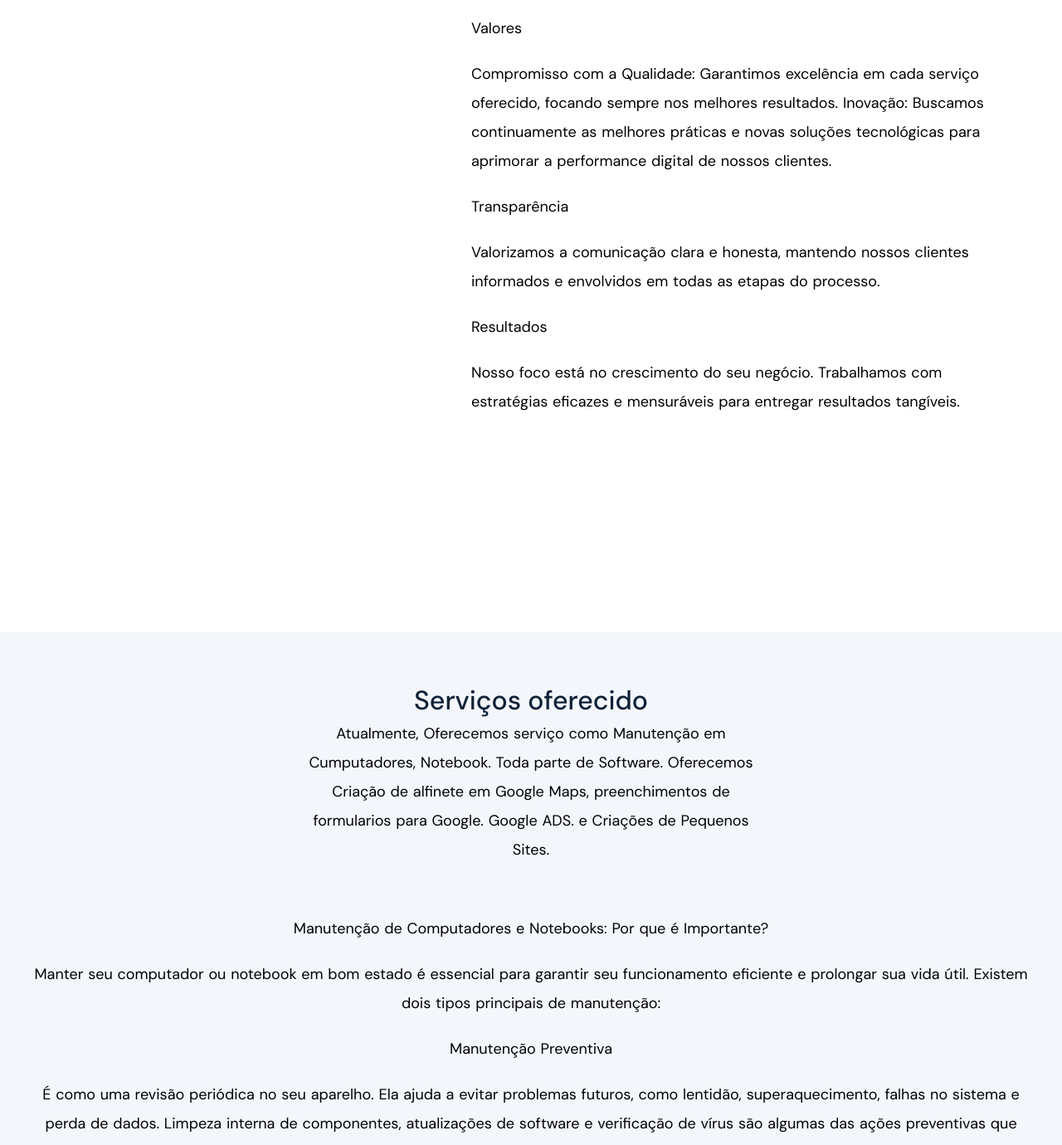
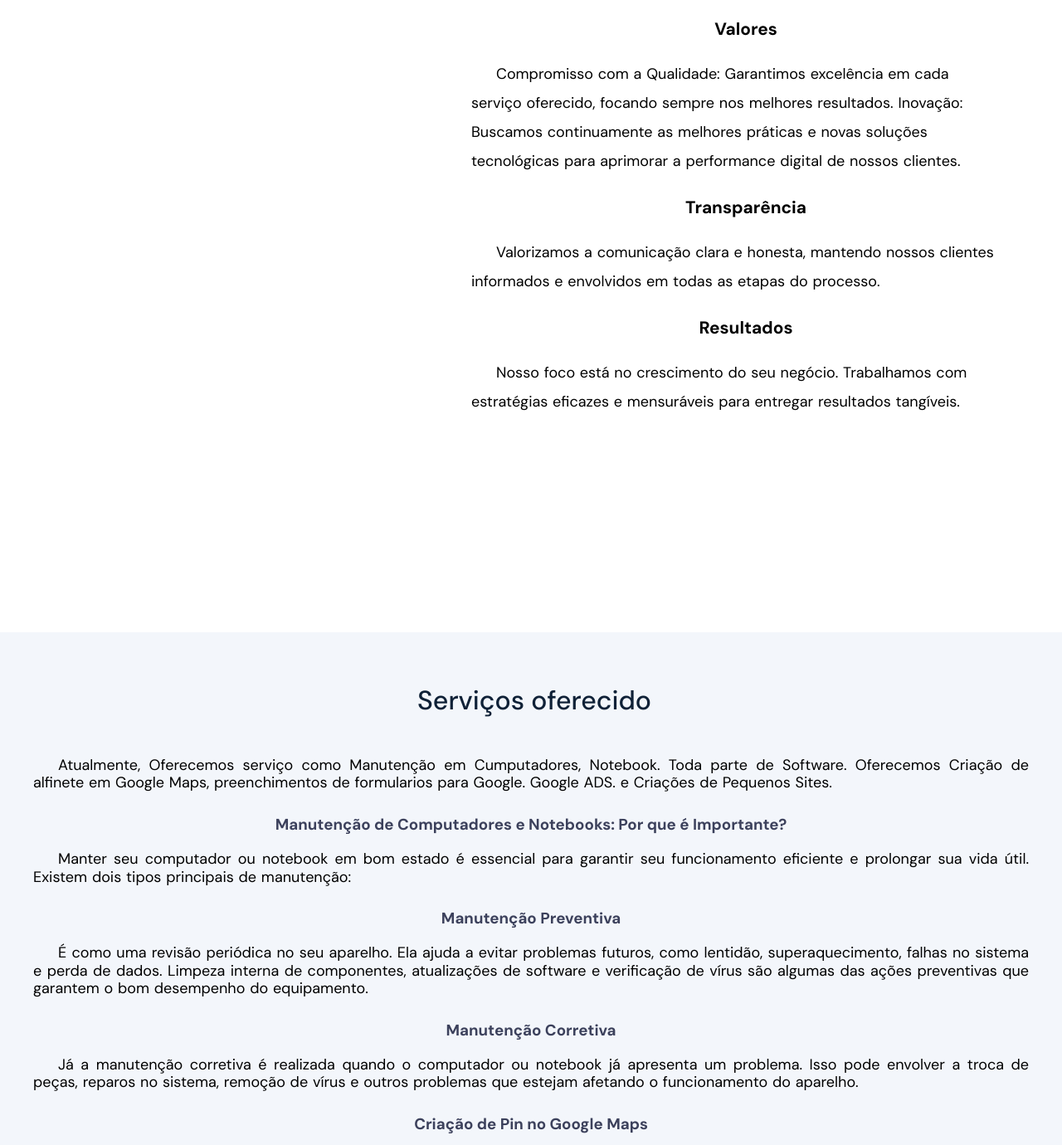
Before and after one commit to WillTavares20222/Portifolio-v1, a plain HTML site: page index.html in a window 1280 px wide. Shown: the part 1392-2772 px from the top of the page at 83% size. Drawn offline with Linux system fonts and the light colour scheme.

Commit message:
Atualização Site
Configurado identação de texto, paragrafos. afins

```diff
--- a/css/components/about.css
+++ b/css/components/about.css
@@ -30,6 +30,7 @@
 .about .about__right {
   flex: 1;
   max-width: 66rem;
+  text-indent: 30px;
 }
 
 @media only screen and (max-width: 768px) {
--- a/css/components/header.css
+++ b/css/components/header.css
@@ -15,6 +15,10 @@ header .header__left p {
   margin-top: 2rem;
   margin-bottom: 4rem;
   max-width:60rem;
+  text-indent: 30px;
+}
+header .header__left h1{
+  text-align: center;
 }
 
 header .header__right .header__image {
--- a/css/components/navbar.css
+++ b/css/components/navbar.css
@@ -8,9 +8,9 @@
 }
 
 .navbar .navbar__content {
-  padding: 3rem 4rem 1rem;
+  padding: 5rem 4rem 1rem;
   display: flex;
-  justify-content: space-between;
+  justify-content: center;
 }
 
 .navbar .navbar__content .navbar__links li {
@@ -33,6 +33,10 @@
 .navbar.active {
   box-shadow: 0 0.2rem 0.5rem rgba(0, 0, 0, 0.1);
 }
+
+
+/* Mobile */
+
 
 .navbar .navbar__content .navbar__mobile,
 .navbar .navbar__content .navbar__mobile .mobile__links {
--- a/css/components/skills.css
+++ b/css/components/skills.css
@@ -5,19 +5,37 @@
 
 .skills .skills__content {
   padding: 6rem 4rem;
+  text-align: justify;
+}
+
+.skills__content h2{
+  margin-bottom: 1.4em;
+  text-align: center;
+  text-indent: 8px;
+}
+
+.skills__content p{
+  text-indent: 30px;
+  line-height: 1.2em;
+  font-family:var(--font-family);
+}
+
+.skills__content h3{
+  margin-top: 1.4em;
+  color: var(--dark-secondary-color);
+  margin-bottom: 1.0em;
   text-align: center;
 }
-
-.skills .skills__content .description {
+/* .skills .skills__content .description {
   max-width: 56rem;
   margin: 0 auto 6rem;
-}
+} */
 
-.skills .skills__content ul {
+/* .skills .skills__content ul {
   display: grid;
   grid-template-columns: repeat(auto-fit, minmax(25rem, 1fr));
   gap: 2rem;
-}
+} */
 
 .skills .skills__content ul li .image-container {
   background-color: var(--white);
--- a/css/globals.css
+++ b/css/globals.css
@@ -40,9 +40,14 @@ h1 {
   font-size: 3.2rem;
   font-weight: 500;
   line-height: 4.5rem;
+  text-align: center;
   color: var(--secondary-color);
 }
 
+#missao, #valores, #tranparencia, #resultado{
+  text-align: center;
+  font-size: 1.3em;
+}
 p,
 .p {
   font-weight: 400;
--- a/css/variables.css
+++ b/css/variables.css
@@ -9,5 +9,5 @@
   --light-tertiary-color: #f3f6fb;
   --text-color: #343d48;
 
-  --font-family: 'DM Sans', sans-serif;
+  --font-family:'DM Sans', sans-serif;
 }
--- a/index.html
+++ b/index.html
@@ -93,22 +93,22 @@
         <h3 class="tertiary-title mb-m">
           SOBRE
         </h3>
-          <p> Missão </p>
+          <p id="missao"> <strong>Missão</strong> </p>
           <p>
             Na Localiza Technology, nossa missão é impulsionar o sucesso de pequenos negócios, fornecendo soluções acessíveis e
             eficazes em marketing digital e tecnologia. Nos dedicamos a ajudar nossos clientes a otimizar sua presença online, aumentar
             sua visibilidade e alcançar novos patamares de crescimento através de estratégias digitais personalizadas e consultoria técnica.
           </p>
-          <p>Valores</p>
+          <p id="valores"><strong>Valores</strong></p>
           <p>
             Compromisso com a Qualidade: Garantimos excelência em cada serviço oferecido, focando sempre nos melhores resultados.
             Inovação: Buscamos continuamente as melhores práticas e novas soluções tecnológicas para aprimorar a performance digital de nossos clientes.
           </p>
-          <P>Transparência </p>
+          <P id="tranparencia"><strong>Transparência</strong> </p>
             <P>
             Valorizamos a comunicação clara e honesta, mantendo nossos clientes informados e envolvidos em todas as etapas do processo.
           </p>
-          <p>Resultados</p>
+          <p id="resultado"><strong>Resultados</strong></p>
           <p>
             Nosso foco está no crescimento do seu negócio. Trabalhamos com estratégias eficazes e mensuráveis para entregar resultados tangíveis.
           </p>
@@ -119,40 +119,51 @@
     <section id="skills" class="skills">
       <div class="skills__content">
         <h2 class="tertiary-title">Serviços oferecido</h2>
-        <p class="description">
+        <p>
           Atualmente, Oferecemos serviço como Manutenção em Cumputadores, Notebook. Toda parte de Software. Oferecemos
           Criação de alfinete em Google Maps, preenchimentos de formularios para Google. Google ADS. e Criações de
           Pequenos Sites.
         </p>
-        <P>
+        <h3>
           Manutenção de Computadores e Notebooks: Por que é Importante?
-        </P>
+        </h3>
         <p>Manter seu computador ou notebook em bom estado é essencial para garantir seu funcionamento eficiente
            e prolongar sua vida útil. Existem dois tipos principais de manutenção: </p>
-        <p>Manutenção Preventiva</p>
+
+        <h3>Manutenção Preventiva</h3>
+
         <p>
             É como uma revisão periódica no seu aparelho. Ela ajuda a evitar problemas futuros, como lentidão,
              superaquecimento, falhas no sistema e perda de dados. Limpeza interna de componentes, atualizações de
              software e verificação de vírus são algumas das ações preventivas que garantem o bom desempenho do
              equipamento.
         </p>
-        <p>Manutenção Corretiva</p>
+
+        <h3>Manutenção Corretiva</h3>
+
         <p>
             Já a manutenção corretiva é realizada quando o computador ou notebook já apresenta um problema. Isso pode
              envolver a troca de peças, reparos no sistema, remoção de vírus e outros problemas que estejam afetando o
               funcionamento do aparelho.
         </p>
-        <p>Criação de Pin no Google Maps</p>
+
+        <h3>Criação de Pin no Google Maps</h3>
+
         <p>
           Ajudamos a colocar sua empresa no Google Maps para que mais pessoas possam encontrá-la facilmente.
         </p>
-        <p>Preenchimento de Formulários para Google</p>
+
+        <h3>Preenchimento de Formulários para Google</h3>
+
         <p>Auxiliamos no preenchimento de formulários, como os do Google Meu Negócio, para otimizar sua presença online.</p>
-        <p>Google Ads</p>
+
+        <h3>Google Ads</h3>
+
         <p>
           Oferecemos serviços de publicidade online para promover seu negócio e atrair mais clientes.
         </p>
-        <p>Criação de Pequenos Sites</p>
+
+        <h3>Criação de Pequenos Sites</h3>
         <p>
           Desenvolvemos sites simples e eficazes para ajudar sua empresa a ter uma presença na internet.
         </p>
```
